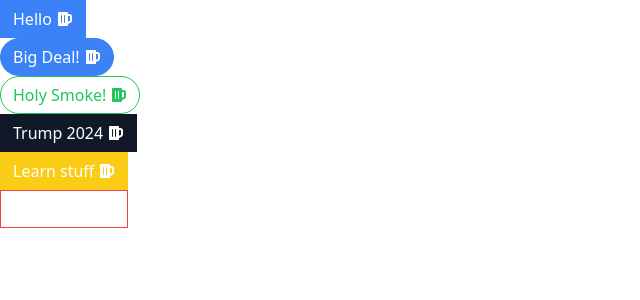
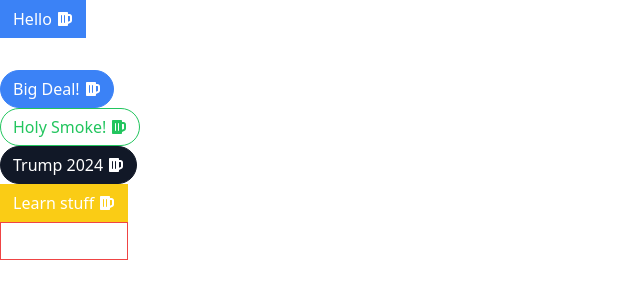
Before and after one commit to zdTang/stephen_react_Mike_learn, a React (Create React App) app in the folder learn_jsx/: page / in a window 1280 px wide. Shown: the top 300 px of the page, without its empty margins (0-640 px from the left). Built offline with nearby package versions, Linux system fonts and the light colour scheme.

Commit message:
c10-172 Handing the special className Case

```diff
--- a/learn_jsx/src/App.js
+++ b/learn_jsx/src/App.js
@@ -1,22 +1,27 @@
 import Button from "./Button";
 const App = () => {
+  const handleClick = () => {
+    console.log("click");
+  };
   return (
     <div>
       <div>
-        <Button primary>Hello</Button>
+        <Button primary className="mb-8" onClick={handleClick}>
+          Hello
+        </Button>
       </div>
       <div>
-        <Button primary rounded>
+        <Button primary rounded onMouseEnter={handleClick}>
           Big Deal!
         </Button>
       </div>
       <div>
-        <Button success outline rounded>
+        <Button success outline rounded onMouseLeave={handleClick}>
           Holy Smoke!
         </Button>
       </div>
       <div>
-        <Button secondary rounder>
+        <Button secondary rounded>
           Trump 2024
         </Button>
       </div>
--- a/learn_jsx/src/Button.js
+++ b/learn_jsx/src/Button.js
@@ -10,8 +10,13 @@
   danger,
   outline,
   rounded,
+  ...rest
 }) {
-  const classes = className("flex items-center px-3 py-1.5 border", {
+  console.log(rest);
+  const classes = className(
+    rest.className,
+    "flex items-center px-3 py-1.5 border",
+    {
       "border-blue-500 bg-blue-500 text-white": primary,
       "border-gray-900 bg-gray-900 text-white": secondary,
       "border-green-500 bg-green-500 text-black": success,
@@ -24,10 +29,11 @@
       "text-green-500": outline && success,
       "text-black-400": outline && warning,
       "text-red": outline && danger,
-  });
-
+    }
+  );
+  console.log(classes);
   return (
-    <button className={classes}>
+    <button {...rest} className={classes}>
       {children}
       <FaBeer />
     </button>
```
Lines whose indentation alone changed are shown as unchanged.
